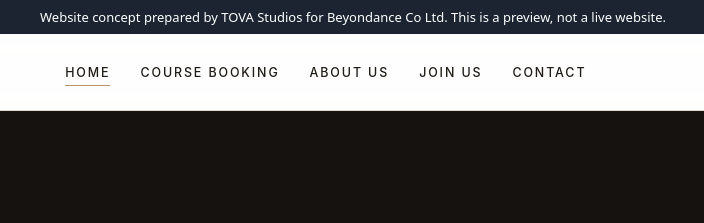
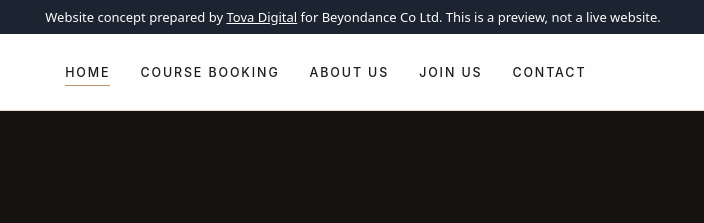
Before and after one commit to tova-studio/beyondance-co, a plain HTML site: page index.html in a window 1280 px wide. Shown: the top 223 px of the page, 287-991 px from the left. Drawn offline with Linux system fonts and the light colour scheme.

Commit message:
Tova Digital: link in the preview bar, current name in the credits

```diff
--- a/index.html
+++ b/index.html
@@ -239,7 +239,7 @@ section[id],main[id]{scroll-margin-top:calc(var(--header-h) + 8px)}
 }
 </style>
 <meta name="robots" content="noindex, nofollow"><meta name="twitter:card" content="summary_large_image"><meta name="twitter:title" content="Beyondance Co Ltd | Music &amp; dance schools in Christchurch"><meta name="twitter:description" content="Beyondance Co Ltd, music &amp; dance schools in Christchurch. Call +64220395586."></head>
-<body><div style="background:#1b2430;color:#fff;text-align:center;font:13px/1.4 system-ui,sans-serif;padding:8px 12px;position:relative;z-index:99999">Website concept prepared by TOVA Studios for Beyondance Co Ltd. This is a preview, not a live website.</div>
+<body><div style="background:#1b2430;color:#fff;text-align:center;font:13px/1.4 system-ui,sans-serif;padding:8px 12px;position:relative;z-index:99999">Website concept prepared by <a href="https://tovadigital.co.nz/" target="_blank" rel="noopener" style="color:inherit;text-decoration:underline">Tova Digital</a> for Beyondance Co Ltd. This is a preview, not a live website.</div>
 <a class="skip" href="#main">Skip to content</a>
 
 <header class="site-header" id="site-header">
@@ -498,7 +498,7 @@ section[id],main[id]{scroll-margin-top:calc(var(--header-h) + 8px)}
     </div>
     <div class="foot-bottom">
       <p>© 2026 Beyondance Co Limited. All rights reserved.</p>
-      <p>Website by TOVA Studios</p>
+      <p>Website by Tova Digital</p>
     </div>
   </div>
 </footer>
```
Also changed, not shown: basic.html (+1 -1 lines), look-modern.html (+2 -2 lines), look-original.html (+2 -2 lines), look-professional.html (+2 -2 lines), pro.html (+1 -1 lines).
